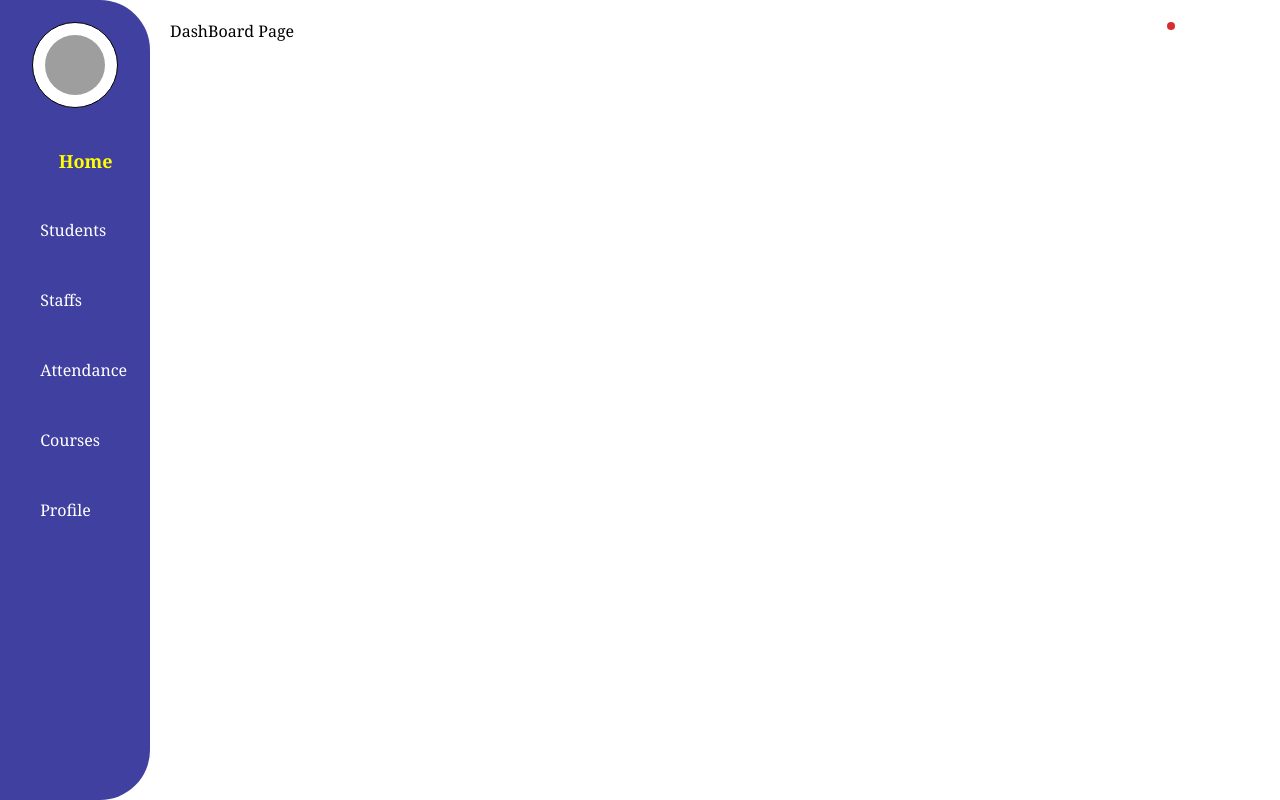
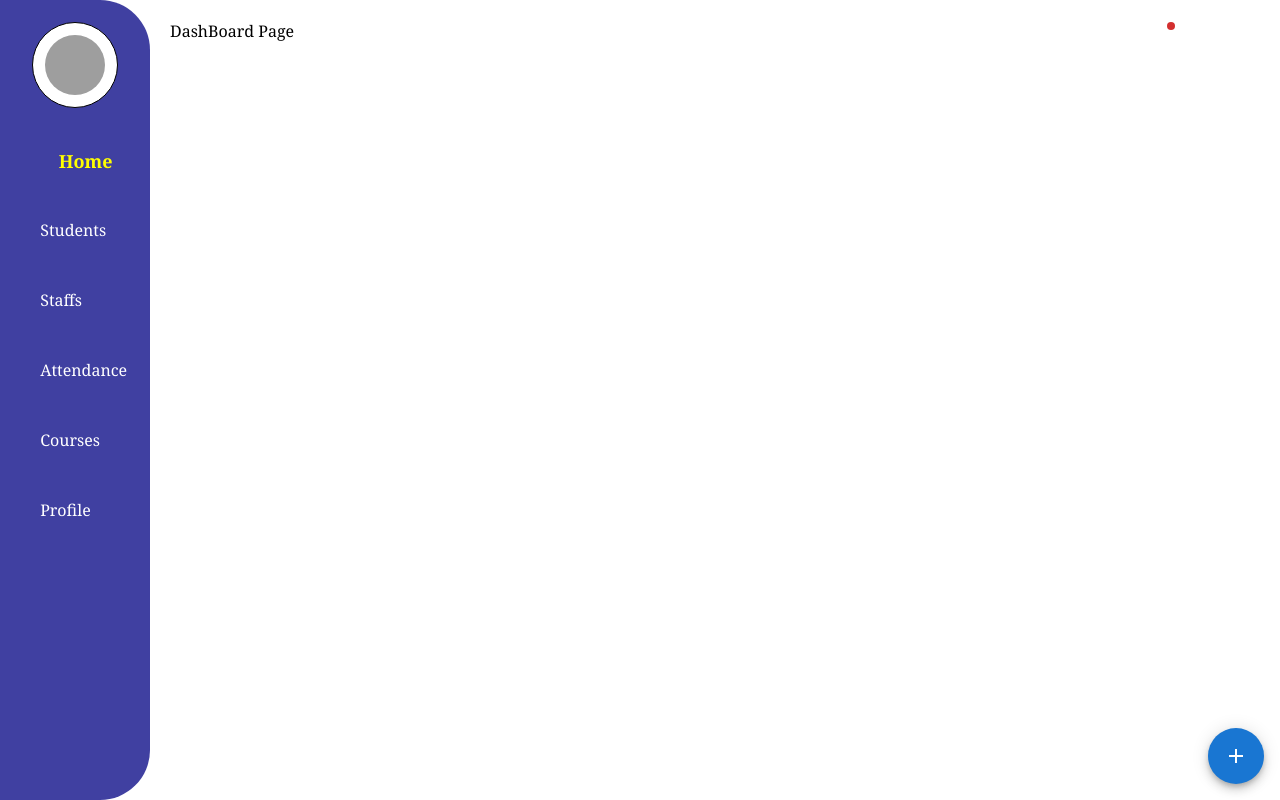
Before and after one commit to Aashif1726/Student-Management, a React (Create React App) app in the folder student/: page / in a window 1280 px wide. Built offline with nearby package versions, Linux system fonts and the light colour scheme; grey boxes are pictures that could not be loaded; some icons are missing.

Commit message:
Speed Dial Created

```diff
--- a/student/src/components/AppLayout.js
+++ b/student/src/components/AppLayout.js
@@ -5,12 +5,16 @@ import SideBar from "./SideBar";
 import "./AppLayout.css";
 import Dashboard from "./Dashboard";
 import SettingsIcon from '@mui/icons-material/Settings';
-import { Badge, Button, Checkbox, FormControlLabel, Switch, Tooltip } from "@mui/material";
+import { Badge, Button, Checkbox, FormControlLabel, SpeedDial, SpeedDialAction, SpeedDialIcon, Switch, Tooltip } from "@mui/material";
 import NotificationsIcon from '@mui/icons-material/Notifications';
 import ChatBot from "react-chatbotify"
+import MessageIcon from '@mui/icons-material/Message';
 
 
 const AppLayout = () => {
+  const hanldeMessage =()=>{
+    window.location.href="mailto:aashif2606@gmail.com"
+  }
   return (
     <div className="app-layout">
       <SideBar />
@@ -23,6 +27,11 @@ const AppLayout = () => {
        </div>
        {/* <ChatBot/> */}
       </main>
+          <SpeedDial ariaLabel="speed dial"
+          sx={{position:"absolute",bottom:16,right:16}}
+          icon={<SpeedDialIcon/>}>
+            <SpeedDialAction icon={<MessageIcon/>} tooltipTitle="Message"  onClick={hanldeMessage}/>
+          </SpeedDial>
 
 
     </div>
```
